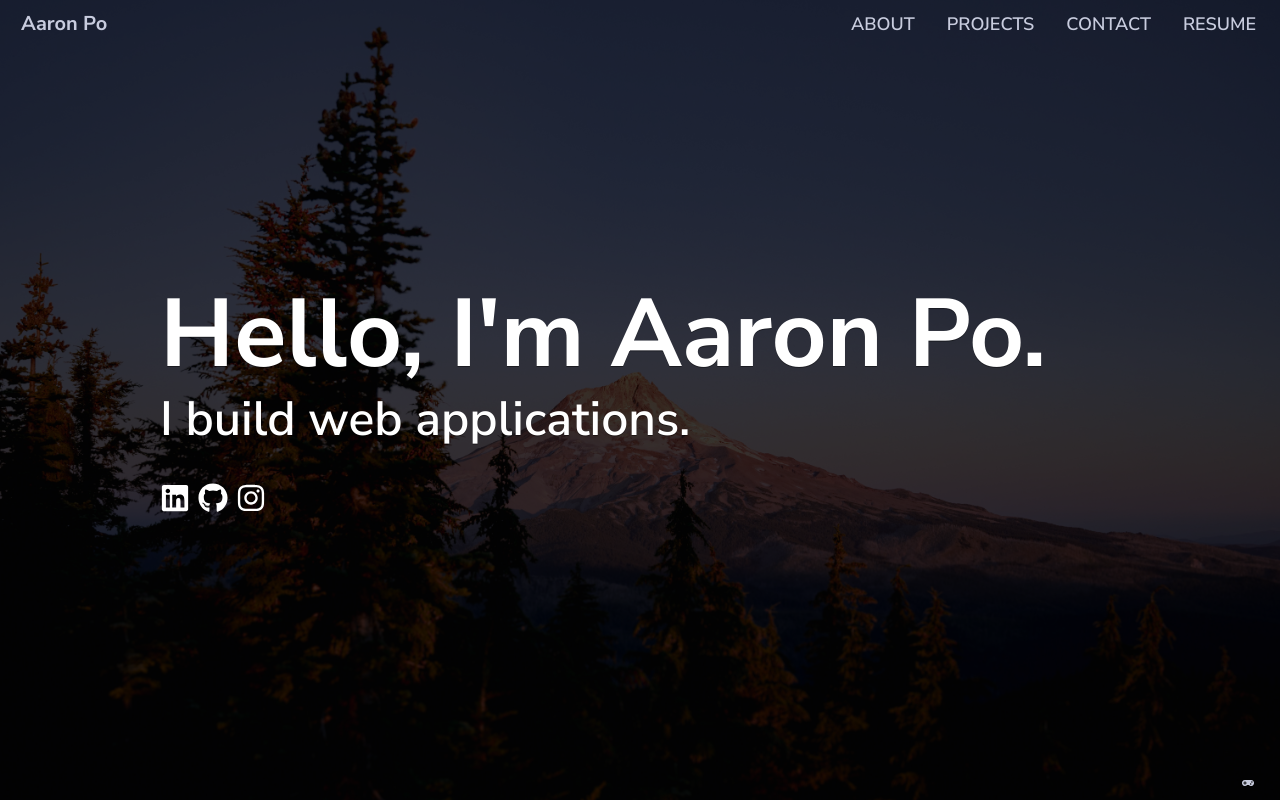
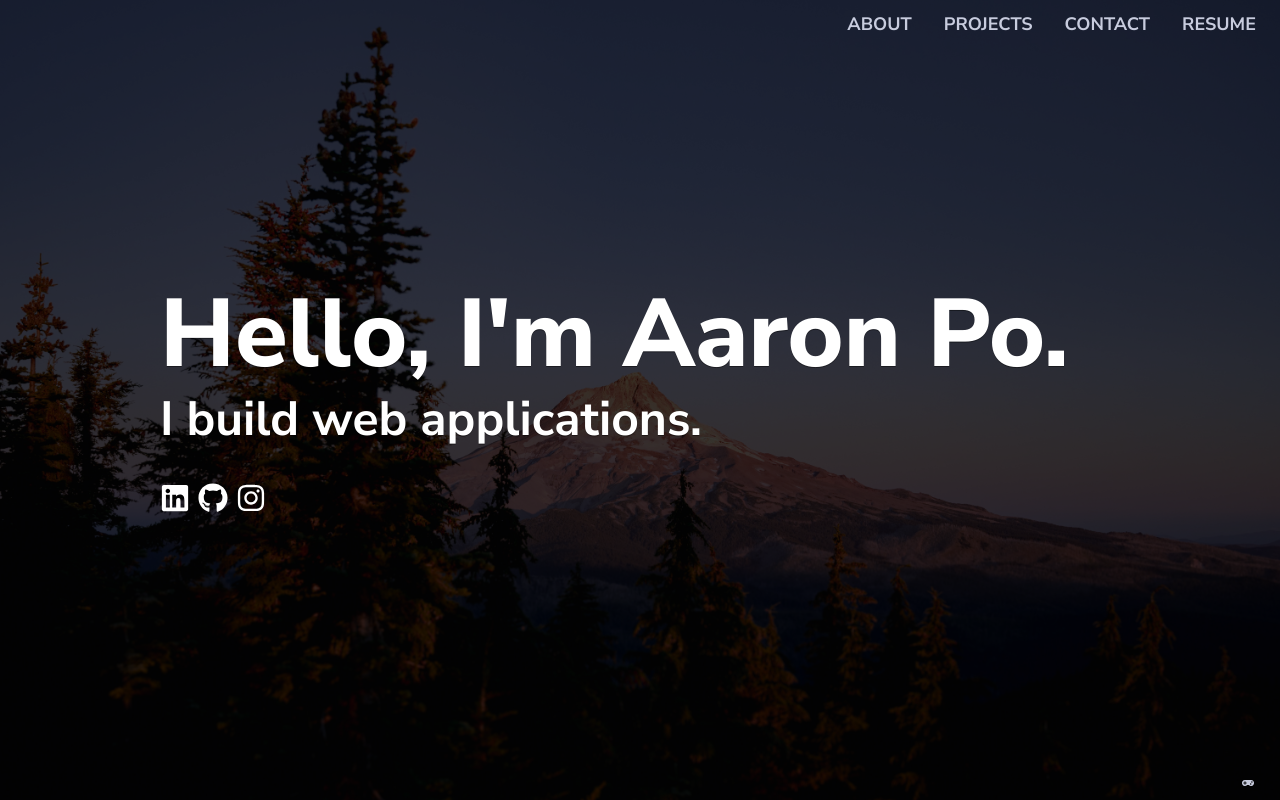
Before and after one commit to aaronpo97/portfolio, a Next.js app: page / in a window 1280 px wide. Built offline with nearby package versions, Linux system fonts and the light colour scheme; what tailwindcss-animated would draw is missing.

Commit message:
update page layout

```diff
--- a/src/components/homepage/Headings.tsx
+++ b/src/components/homepage/Headings.tsx
@@ -1,8 +1,10 @@
 const Headings = () => {
   return (
     <div className="flex flex-col space-y-3 [text-shadow:_0_1px_0_rgb(0_0_0_/_40%)]">
-      <h1 className="text-4xl font-bold md:text-8xl">Hello, I&apos;m Aaron Po.</h1>
-      <h2 className="text-xl font-semibold md:text-5xl">I build web applications.</h2>
+      <h1 className="space-x-1 text-5xl font-extrabold md:text-8xl">
+        Hello, I&apos;m Aaron Po.
+      </h1>
+      <h2 className="text-2xl font-bold md:text-5xl">I build web applications.</h2>
     </div>
   );
 };
--- a/src/components/ui/Layout.tsx
+++ b/src/components/ui/Layout.tsx
@@ -3,10 +3,10 @@ import Navbar from './Navbar';
 
 const Layout: FC<{ children: ReactNode }> = ({ children }) => {
   return (
-    <div className="flex h-full flex-col" id="app">
+    <>
       <Navbar />
       <div className="h-screen">{children}</div>
-    </div>
+    </>
   );
 };
 
--- a/src/components/ui/Navbar.tsx
+++ b/src/components/ui/Navbar.tsx
@@ -39,9 +39,11 @@ const Navbar = () => {
       }`}
     >
       <div className="flex-1">
-        <Link className="btn btn-ghost btn-sm text-3xl normal-case" href="/">
-          <span className="cursor-pointer text-xl font-bold">Aaron Po</span>
-        </Link>
+        {currentURL !== '/' && (
+          <Link className="btn btn-ghost btn-sm text-3xl normal-case" href="/">
+            <span className="cursor-pointer text-xl font-bold">Aaron Po</span>
+          </Link>
+        )}
       </div>
       <div className="hidden flex-none lg:block">
         <ul className="menu menu-horizontal p-0">
@@ -56,7 +58,7 @@ const Navbar = () => {
                 >
                   <span
                     className={`text-lg uppercase ${
-                      currentURL === page.slug ? 'font-extrabold' : 'font-semibold'
+                      currentURL === page.slug ? 'font-extrabold' : 'font-bold'
                     } text-base-content`}
                   >
                     {page.name}
--- a/src/pages/about.tsx
+++ b/src/pages/about.tsx
@@ -32,11 +32,11 @@ const AboutPage: NextPage<AboutPageProps> = ({ content }) => {
   return (
     <>
       <Head>
-        <title>{`${'About Me'} | ${process.env.NEXT_PUBLIC_SITE_NAME}"}`}</title>
+        <title>{`About Me | ${process.env.NEXT_PUBLIC_SITE_NAME}`}</title>
         <meta name="description" content={aboutInfo.preamble} />
       </Head>
       <article className="my-16 flex flex-col items-center">
-        <header className="w-11/12 lg:w-8/12">
+        <header className="w-10/12 lg:w-7/12">
           <h1 className="my-7 text-6xl font-extrabold md:my-10 md:text-8xl">About Me</h1>
           <div className="space-y-4">
             {aboutInfo.preamble.split('\n').map((line, index) => (
@@ -47,7 +47,7 @@ const AboutPage: NextPage<AboutPageProps> = ({ content }) => {
           </div>
         </header>
         {content.map((item) => (
-          <section key={item.id} className="my-3 w-11/12 text-xl lg:w-8/12">
+          <section key={item.id} className="my-3 w-10/12 text-xl lg:w-7/12">
             <div>
               <h2 className="my-4 text-3xl font-extrabold md:text-5xl">{item.heading}</h2>
 
```
